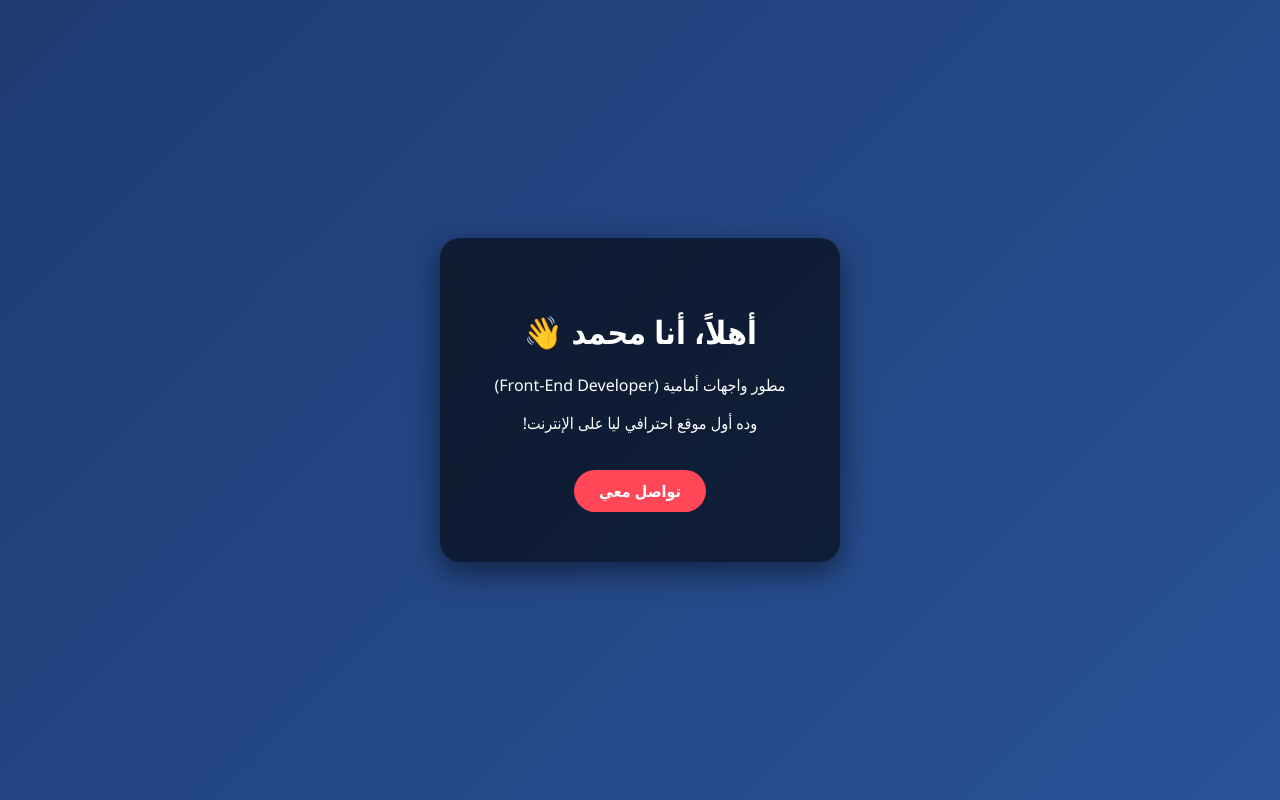
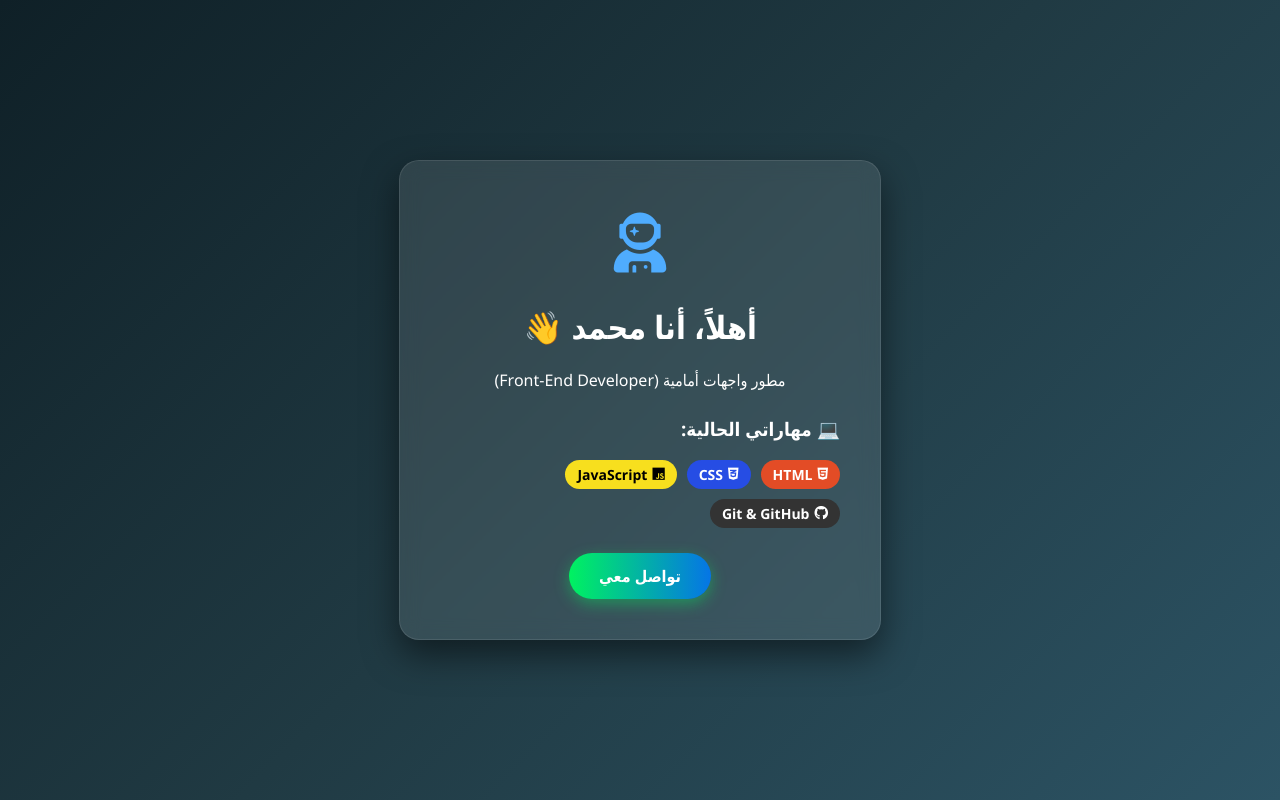
Before and after one commit to mohamed183elsayed-svg/My-portfolio, a plain HTML site: page index.html in a window 1280 px wide. Drawn offline with Linux system fonts and the light colour scheme.

Commit message:
Final Level 1 Complete Portfolio

```diff
--- a/index.html
+++ b/index.html
@@ -5,15 +5,40 @@
     <meta name="viewport" content="width=device-width, initial-scale=1.0">
     <title>موقع محمد | Mohamed's Portfolio</title>
     <link rel="stylesheet" href="style.css">
+    <link rel="stylesheet" href="https://cdnjs.cloudflare.com/ajax/libs/font-awesome/6.0.0/css/all.min.css">
 </head>
 <body>
 
     <div class="container">
+        <div class="profile-img">
+            <i class="fa-solid fa-user-astronaut"></i>
+        </div>
+
         <h1>أهلاً، أنا محمد 👋</h1>
         <p id="job-title">مطور واجهات أمامية (Front-End Developer)</p>
-        <p>وده أول موقع احترافي ليا على الإنترنت!</p>
-        <a href="#" class="btn" onclick="sayHello()">تواصل معي</a>
+
+        <div class="skills-section">
+            <h3>💻 مهاراتي الحالية:</h3>
+            <div class="skills-list">
+                <span class="skill-badge html"><i class="fa-brands fa-html5"></i> HTML</span>
+                <span class="skill-badge css"><i class="fa-brands fa-css3-alt"></i> CSS</span>
+                <span class="skill-badge js"><i class="fa-brands fa-js"></i> JavaScript</span>
+                <span class="skill-badge git"><i class="fa-brands fa-github"></i> Git & GitHub</span>
+            </div>
+        </div>
+
+        <a href="#" class="btn" onclick="showContact()">تواصل معي</a>
+
+        <div id="contact-info" style="display: none; margin-top: 20px;">
+            <p>جاهز للشغل والمشاريع القوية! 🚀</p>
+            <div class="social-icons">
+                <a href="https://github.com/mohamed183elsayed-svg" target="_blank"><i class="fa-brands fa-github"></i></a>
+                <a href="#" target="_blank"><i class="fa-brands fa-linkedin"></i></a>
+                <a href="#" target="_blank"><i class="fa-solid fa-envelope"></i></a>
+            </div>
+        </div>
     </div>
+
     <script src="main.js"></script>
 </body>
 </html>
--- a/main.js
+++ b/main.js
@@ -1,11 +1,16 @@
-// دالة تغيير النص
-function sayHello() {
-    // 1. الإمساك بالعنصر عن طريق الاسم المميز (ID)
-    var jobText = document.getElementById("job-title");
+function showContact() {
+    // يمسك العنصر المخفي
+    var contactDiv = document.getElementById("contact-info");
+    var btn = document.querySelector(".btn");
 
-    // 2. تغيير النص اللي جواه
-    jobText.innerText = "🚀 ومبرمج جافاسكريبت قادم بقوة!";
-
-    // (بونص) تغيير لون النص كمان
-    jobText.style.color = "#ff4757";
+    // لو مخفي يظهره، ولو ظاهر يخفيه
+    if (contactDiv.style.display === "none") {
+        contactDiv.style.display = "block";
+        btn.innerText = "إخفاء التفاصيل 🔼";
+        btn.style.background = "linear-gradient(to right, #ff416c, #ff4b2b)"; // يحمر الزرار
+    } else {
+        contactDiv.style.display = "none";
+        btn.innerText = "تواصل معي";
+        btn.style.background = "linear-gradient(to right, #00f260, #0575e6)"; // يرجع الزرار لأصله
+    }
 }
--- a/style.css
+++ b/style.css
@@ -1,40 +1,96 @@
-/* ده عشان يظبط خلفية الصفحة كلها */
+/* إعدادات الصفحة */
 body {
-    background: linear-gradient(135deg, #1e3c72, #2a5298); /* لون أزرق متدرج */
-    color: white; /* لون الكلام أبيض */
+    background: linear-gradient(135deg, #0f2027, #203a43, #2c5364);
+    color: white;
     font-family: 'Segoe UI', Tahoma, Geneva, Verdana, sans-serif;
-    height: 100vh;
+    min-height: 100vh;
     display: flex;
     justify-content: center;
     align-items: center;
     margin: 0;
-    direction: rtl; /* اتجاه الكلام عربي */
+    direction: rtl;
 }
 
-/* تصميم الكارت اللي جوه الصفحة */
+/* الكارت الأساسي */
 .container {
-    background: rgba(0, 0, 0, 0.6); /* لون أسود شفاف */
-    padding: 50px;
-    border-radius: 20px; /* حواف دائرية */
-    box-shadow: 0 10px 30px rgba(0,0,0,0.5); /* ظل للكارت */
+    background: rgba(255, 255, 255, 0.1); /* زجاجي */
+    backdrop-filter: blur(10px); /* تأثير ضبابي */
+    padding: 40px;
+    border-radius: 20px;
+    box-shadow: 0 15px 35px rgba(0,0,0,0.5);
     text-align: center;
-    width: 300px;
+    width: 90%;
+    max-width: 400px;
+    border: 1px solid rgba(255,255,255,0.1);
 }
 
-/* تصميم الزرار */
+/* أيقونة البروفايل */
+.profile-img {
+    font-size: 60px;
+    margin-bottom: 10px;
+    color: #4facfe;
+}
+
+/* قسم المهارات */
+.skills-section {
+    margin: 25px 0;
+    text-align: right;
+}
+
+.skills-list {
+    display: flex;
+    flex-wrap: wrap;
+    gap: 10px;
+    margin-top: 10px;
+}
+
+.skill-badge {
+    padding: 5px 12px;
+    border-radius: 15px;
+    font-size: 14px;
+    font-weight: bold;
+    display: flex;
+    align-items: center;
+    gap: 5px;
+}
+
+/* ألوان المهارات */
+.html { background: #e34c26; color: white; }
+.css { background: #264de4; color: white; }
+.js { background: #f7df1e; color: black; }
+.git { background: #333; color: white; }
+
+/* الزرار */
 .btn {
     display: inline-block;
-    background: #ff4757; /* لون أحمر */
+    background: #00f260; /* لون أخضر نيون */
+    background: linear-gradient(to right, #00f260, #0575e6);
     color: white;
     text-decoration: none;
-    padding: 10px 25px;
-    border-radius: 30px;
-    margin-top: 20px;
+    padding: 12px 30px;
+    border-radius: 50px;
     font-weight: bold;
+    box-shadow: 0 5px 15px rgba(0, 242, 96, 0.4);
     transition: 0.3s;
+    border: none;
+    cursor: pointer;
 }
 
 .btn:hover {
-    background: #ff6b81; /* تغيير اللون لما الماوس ييجي عليه */
-    transform: scale(1.1); /* تكبير الزرار شوية */
+    transform: translateY(-3px);
+    box-shadow: 0 8px 20px rgba(0, 242, 96, 0.6);
 }
+
+/* أيقونات التواصل */
+.social-icons {
+    margin-top: 15px;
+    font-size: 24px;
+}
+.social-icons a {
+    color: white;
+    margin: 0 10px;
+    transition: 0.3s;
+}
+.social-icons a:hover {
+    color: #00f260;
+}
```
